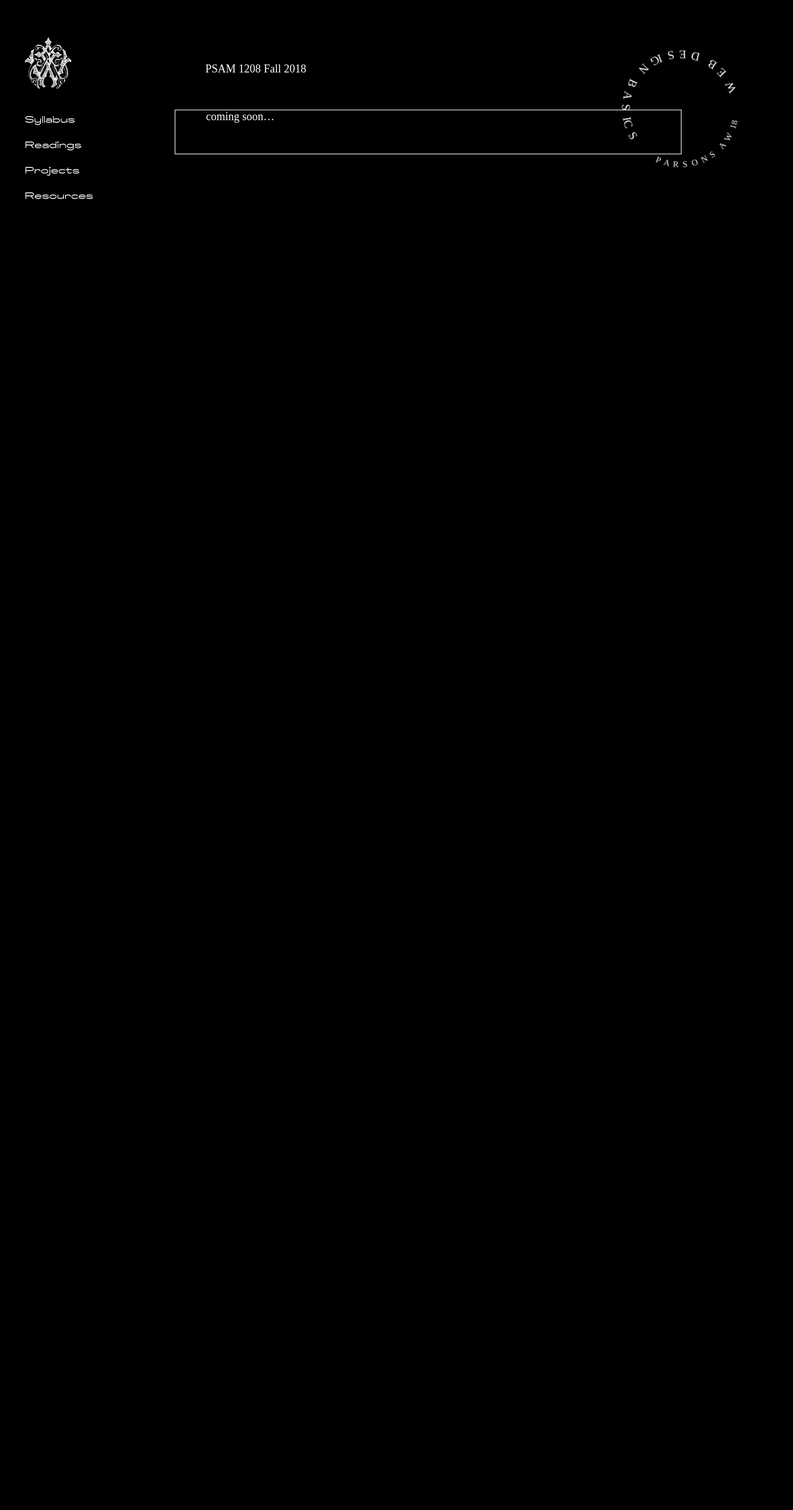
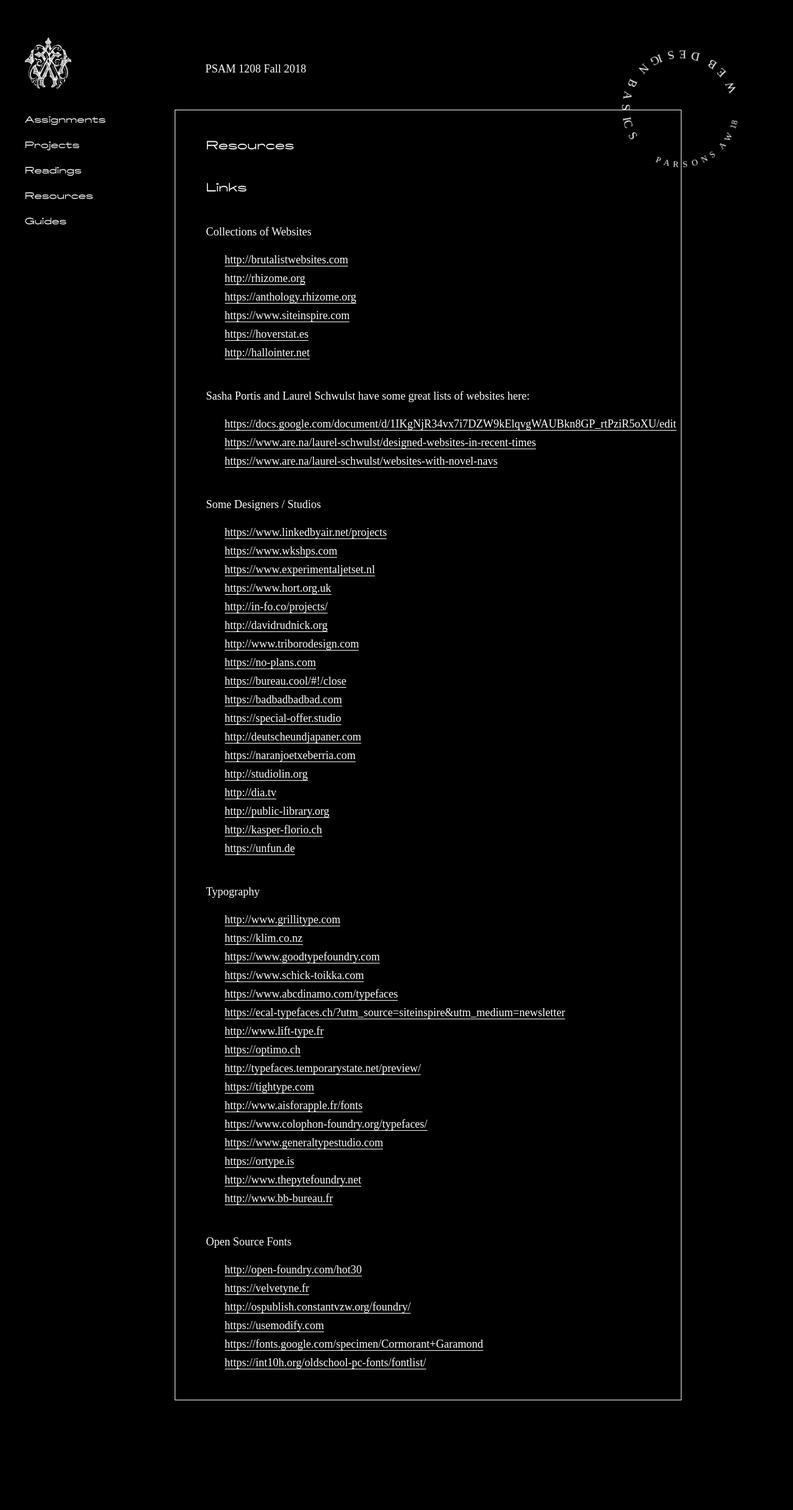
Before and after one commit to patshiu/spring2019webdesignbasics, a Jekyll site: the page built from _pages/resources.md, in a window 1280 px wide. Shown: the whole page at 62% size. Built offline with Jekyll 4.4.1, drawn with Linux system fonts in a browser that asks for light colours; our own code applies the rules of GitHub Pages for plain Markdown files; before the commit the page ends 900 px from its top, so only the background shows below that.

```diff
--- a/_config.yml
+++ b/_config.yml
@@ -18,6 +18,7 @@ exclude:
 
 include:
   - _pages
+  - _guides
 
 sass:
   style: compressed
--- a/_includes/header.html
+++ b/_includes/header.html
@@ -3,10 +3,11 @@
     <div class="menu-wrapper">
       <a href={{ '/' | absolute_url }}><img src="{{ 'assets/monogram.svg' | absolute_url }}"></a>
       <ul>
-        <li><a href="{{ 'syllabus' | absolute_url }}">Syllabus</a></li>
+        <li><a href="{{ 'assignments' | absolute_url }}">Assignments</a></li>
+        <li><a href="{{ 'projects' | absolute_url }}">Projects</a></li>
         <li><a href="{{ 'readings' | absolute_url }}">Readings</a></li>
-        <li><a href="{{ 'projects' | absolute_url }}">Projects</a></li>
         <li><a href="{{ 'resources' | absolute_url }}">Resources</a></li>
+        <li><a href="{{ 'guides' | absolute_url }}">Guides</a></li>
       </ul>
     </div>
     <div class="header-marquee__wrapper">
--- a/_pages/resources.md
+++ b/_pages/resources.md
@@ -2,4 +2,70 @@
 layout: default
 permalink: /resources
 ---
-coming soon...
+# Resources
+
+## Links
+
+### Collections of Websites
+
+* [http://brutalistwebsites.com](http://brutalistwebsites.com)
+* [http://rhizome.org](http://rhizome.org)
+* [https://anthology.rhizome.org](https://anthology.rhizome.org)
+* [https://www.siteinspire.com](https://www.siteinspire.com)
+* [https://hoverstat.es](https://hoverstat.es)
+* [http://hallointer.net](http://hallointer.net)
+
+### Sasha Portis and Laurel Schwulst have some great lists of websites here:
+
+* [https://docs.google.com/document/d/1IKgNjR34vx7i7DZW9kElqvgWAUBkn8GP_rtPziR5oXU/edit](https://docs.google.com/document/d/1IKgNjR34vx7i7DZW9kElqvgWAUBkn8GP_rtPziR5oXU/edit)
+* [https://www.are.na/laurel-schwulst/designed-websites-in-recent-times](https://www.are.na/laurel-schwulst/designed-websites-in-recent-times)
+* [https://www.are.na/laurel-schwulst/websites-with-novel-navs](https://www.are.na/laurel-schwulst/websites-with-novel-navs)
+
+### Some Designers / Studios
+
+* [https://www.linkedbyair.net/projects](https://www.linkedbyair.net/projects)
+* [https://www.wkshps.com](https://www.wkshps.com)
+* [https://www.experimentaljetset.nl](https://www.experimentaljetset.nl)
+* [https://www.hort.org.uk](https://www.hort.org.uk)
+* [http://in-fo.co/projects/](http://in-fo.co/projects/)
+* [http://davidrudnick.org](http://davidrudnick.org)
+* [http://www.triborodesign.com](http://www.triborodesign.com)
+* [https://no-plans.com](https://no-plans.com)
+* [https://bureau.cool/#!/close](https://bureau.cool/#!/close)
+* [https://badbadbadbad.com](https://badbadbadbad.com)
+* [https://special-offer.studio](https://special-offer.studio)
+* [http://deutscheundjapaner.com](http://deutscheundjapaner.com)
+* [https://naranjoetxeberria.com](https://naranjoetxeberria.com)
+* [http://studiolin.org](http://studiolin.org)
+* [http://dia.tv](http://dia.tv)
+* [http://public-library.org](http://public-library.org)
+* [http://kasper-florio.ch](http://kasper-florio.ch)
+* [https://unfun.de](https://unfun.de)
+
+### Typography
+
+* [http://www.grillitype.com](http://www.grillitype.com)
+* [https://klim.co.nz](https://klim.co.nz)
+* [https://www.goodtypefoundry.com](https://www.goodtypefoundry.com)
+* [https://www.schick-toikka.com](https://www.schick-toikka.com)
+* [https://www.abcdinamo.com/typefaces](https://www.abcdinamo.com/typefaces)
+* [https://ecal-typefaces.ch/?utm_source=siteinspire&utm_medium=newsletter](https://ecal-typefaces.ch/?utm_source=siteinspire&utm_medium=newsletter)
+* [http://www.lift-type.fr](http://www.lift-type.fr)
+* [https://optimo.ch](https://optimo.ch)
+* [http://typefaces.temporarystate.net/preview/](http://typefaces.temporarystate.net/preview/)
+* [https://tightype.com](https://tightype.com)
+* [http://www.aisforapple.fr/fonts](http://www.aisforapple.fr/fonts)
+* [https://www.colophon-foundry.org/typefaces/](https://www.colophon-foundry.org/typefaces/)
+* [https://www.generaltypestudio.com](https://www.generaltypestudio.com)
+* [https://ortype.is](https://ortype.is)
+* [http://www.thepytefoundry.net](http://www.thepytefoundry.net)
+* [http://www.bb-bureau.fr](http://www.bb-bureau.fr)
+
+### Open Source Fonts
+
+* [http://open-foundry.com/hot30](http://open-foundry.com/hot30)
+* [https://velvetyne.fr](https://velvetyne.fr)
+* [http://ospublish.constantvzw.org/foundry/](http://ospublish.constantvzw.org/foundry/)
+* [https://usemodify.com](https://usemodify.com)
+* [https://fonts.google.com/specimen/Cormorant+Garamond](https://fonts.google.com/specimen/Cormorant+Garamond)
+* [https://int10h.org/oldschool-pc-fonts/fontlist/](https://int10h.org/oldschool-pc-fonts/fontlist/)
--- a/_sass/base.scss
+++ b/_sass/base.scss
@@ -200,7 +200,7 @@ main {
     margin: 25px 0;
   }
 
-  ul {
+  ul, ol {
     margin: 25px 0 50px 30px;
   }
 
```
Also changed, not shown: _pages/assignments.md (added, +33 -0 lines), _pages/projects.md (+5 -1 lines), guides/index.md (added, +7 -0 lines), guides/using_github_pages.md (added, +26 -0 lines), _includes/menu.html (deleted), assets/guides/using_github_pages/using_github_1.gif (added), assets/guides/using_github_pages/using_github_2.gif (added), assets/guides/using_github_pages/using_github_3.gif (added), assets/guides/using_github_pages/using_github_4.gif (added).
